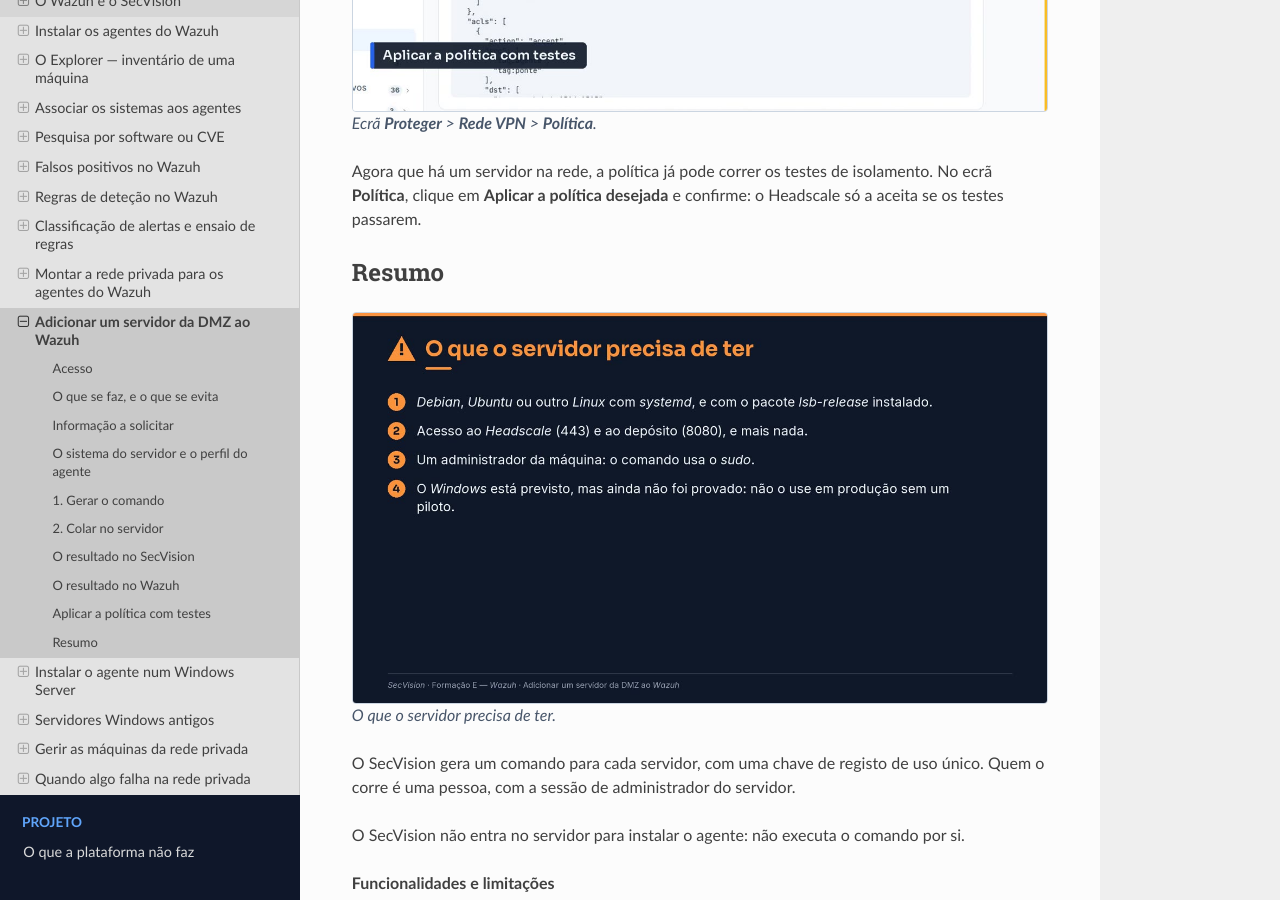
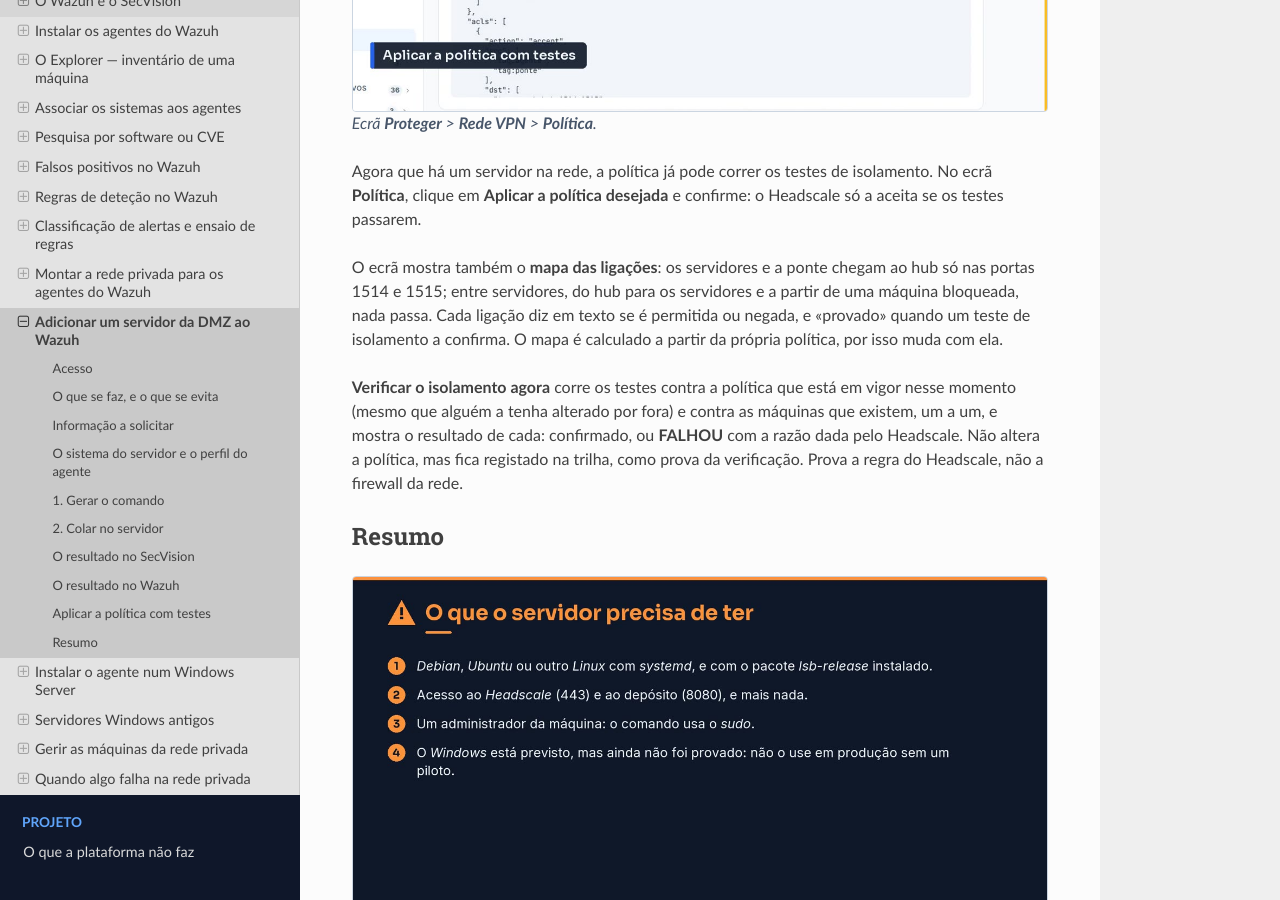
Before and after one commit to nunomourinho/secVision-docs, a Sphinx documentation site: the page built from docs/wazuh/connect-a-server.md, in a window 1280 px wide and 900 px high, scrolled down 9692 px. Built offline with Sphinx 7.4.7 and the Read the Docs theme 3.1.0, drawn with Linux system fonts in a browser that asks for light colours.

Commit message:
docs(wazuh): a firewall saiu dos agentes; whodata do FIM; mapa e «Verificar o isolamento agora» na política; modelos FIM nos falsos positivos
- Instalar os agentes: a política «Firewall do agente» deixa de existir (o agente nunca escreve regras de
  firewall); entra «Whodata no FIM», que só se liga com o que a máquina já tem — nada se instala.
- Ligar um servidor: o ecrã Política mostra o mapa das ligações e o botão «Verificar o isolamento agora».
- Falsos positivos: os modelos «FIM: dpkg pelo apt» e «FIM: dnf/yum», e porque o logtest não se aplica.

As capturas zerotrust-* e 510/16 continuam a mostrar o ecrã anterior: regeram-se com o vídeo 502/510.

Co-Authored-By: Claude Opus 5.5 <noreply@anthropic.com>
Claude-Session: https://claude.ai/code/session_01E2EVoP6Y4TqaE8FLAwC45d

````diff
--- a/docs/wazuh/connect-a-server.md
+++ b/docs/wazuh/connect-a-server.md
@@ -184,6 +184,10 @@ Ecrã **Proteger** > **Rede VPN** > **Política**.
 
 Agora que há um servidor na rede, a política já pode correr os testes de isolamento. No ecrã **Política**, clique em **Aplicar a política desejada** e confirme: o Headscale só a aceita se os testes passarem.
 
+O ecrã mostra também o **mapa das ligações**: os servidores e a ponte chegam ao hub só nas portas 1514 e 1515; entre servidores, do hub para os servidores e a partir de uma máquina bloqueada, nada passa. Cada ligação diz em texto se é permitida ou negada, e «provado» quando um teste de isolamento a confirma. O mapa é calculado a partir da própria política, por isso muda com ela.
+
+**Verificar o isolamento agora** corre os testes contra a política que está em vigor nesse momento (mesmo que alguém a tenha alterado por fora) e contra as máquinas que existem, um a um, e mostra o resultado de cada: confirmado, ou **FALHOU** com a razão dada pelo Headscale. Não altera a política, mas fica registado na trilha, como prova da verificação. Prova a regra do Headscale, não a firewall da rede.
+
 ## Resumo
 
 ```{figure} /_static/img/510-adicionar-um-servidor/17.jpg
````
Also changed, not shown: docs/wazuh/false-positives.md (+8 -0 lines), docs/wazuh/installing-agents.md (+3 -3 lines).
